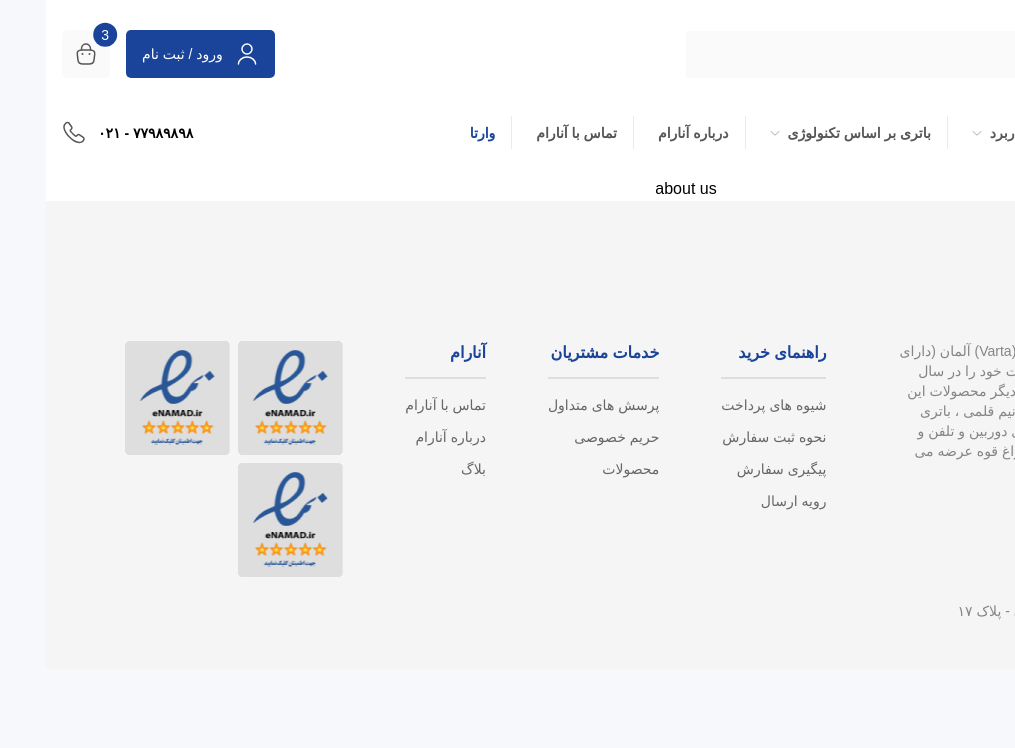
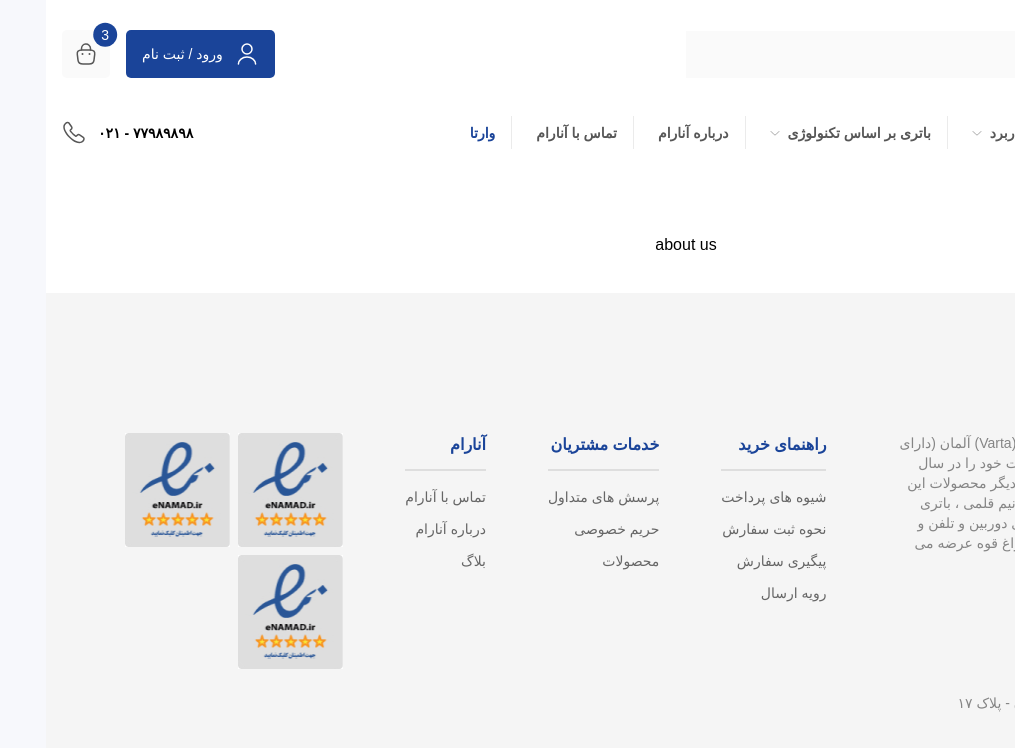
Before and after one commit to mahyarErshad/anaram-react, a React (Create React App) app: page /about in a window 1280 px wide. Shown: the top 748 px of the page, without its empty margins (265-1280 px from the left). Built offline with nearby package versions, Linux system fonts and the light colour scheme; a web font is replaced by a local one.

Commit message:
Added paddings

```diff
--- a/src/Pages/AboutUs/AboutUs.jsx
+++ b/src/Pages/AboutUs/AboutUs.jsx
@@ -2,7 +2,7 @@ import React from "react";
 
 function AboutUs() {
   return (
-    <section className="container bg-white">
+    <section className="container bg-white pb-9 px-28 pt-14">
       <div>about us</div>
     </section>
   );
```
